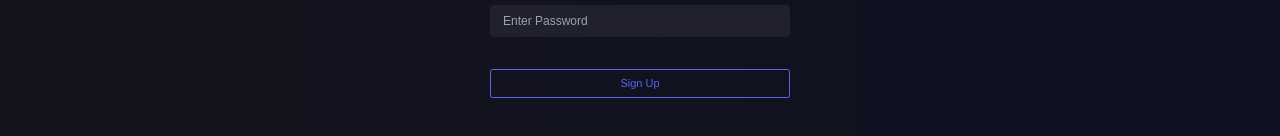
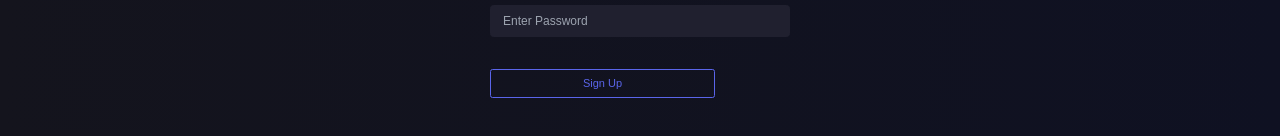
Before and after one commit to amitoj-saini/disc, a Next.js app: page /signup in a window 1280 px wide. Shown: the part 546-682 px from the top of the page. Built offline with nearby package versions, Linux system fonts and the light colour scheme.

Commit message:
Added more UI changes loaders etc

```diff
--- /dev/null
+++ b/src/app/components/Loader.tsx
@@ -0,0 +1,5 @@
+export default function Loader() {
+    return (
+        <img src="/loader.svg" width={28}/>
+    )
+}
--- a/src/app/components/functions.tsx
+++ b/src/app/components/functions.tsx
@@ -1,8 +1,9 @@
 import { FormEvent } from "react";
 
 
-export default function formDataRequest(url: string, method="POST") {
+export function formDataRequest(url: string, onstart: () => void, callback: (json: any) => void, method="POST") {
     return async function onSubmit(event: FormEvent<HTMLFormElement>) {
+        onstart();
         event.preventDefault();
         const formData = new FormData(event.currentTarget);
         let jsonData = {} as {[key: string]: any}
@@ -14,6 +15,6 @@ export default function formDataRequest(url: string, method="POST") {
             headers: {"Content-Type": "application/json"}
         });
 
-        return await response.json();
+        callback(await response.json());
     }
 }
--- a/src/app/signup/page.tsx
+++ b/src/app/signup/page.tsx
@@ -1,10 +1,18 @@
 "use client";
 
-import fetchDataRequest from "../components/functions";
+import { formDataRequest } from "../components/functions";
 import TopBar from "../components/TopBar";
+import Loader from "../components/Loader";
 import "../../styles/index.css";
+import { useState } from "react";
 
 export default function SignUp() {
+    const [isLoading, setIsLoading] = useState(false);
+
+    const responseHandler = (res: any) => {
+        setIsLoading(false);
+        console.log(res)
+    }
 
     return (
         <main className="main">
@@ -15,7 +23,7 @@ export default function SignUp() {
                         <img src="/disc.png" alt="logo" width={40} />
                         <h1 className="ml-5 text-xl font-light">Welcome to Disc</h1>
                     </div>
-                    <form onSubmit={fetchDataRequest("/api/signup")}>
+                    <form onSubmit={formDataRequest("/api/signup", (() => setIsLoading(true)), responseHandler)}>
                         <div className="mt-10">
                             <label>Name</label>
                             <input name="name" id="name" placeholder="Enter Name" required></input>
@@ -25,7 +33,15 @@ export default function SignUp() {
                             <input name="username" id="username" placeholder="Enter Username" required></input>
                             <label>Password</label>
                             <input name="password" id="password" type="password" placeholder="Enter Password" required></input>
-                            <button className="ml-0 mt-8 w-full">Sign Up</button>
+                            <div className="flex mt-8">
+                                <div className="w-3/4">
+                                    <button className="m-0 w-full">Sign Up</button>
+                                </div>
+                                <div className="w-1/4 flex justify-center items-center">
+                                    {isLoading && <Loader />}
+                                </div>
+                            </div>
+
                         </div>
                     </form>
                 </div>
```
Also changed, not shown: public/loader.svg (added).
